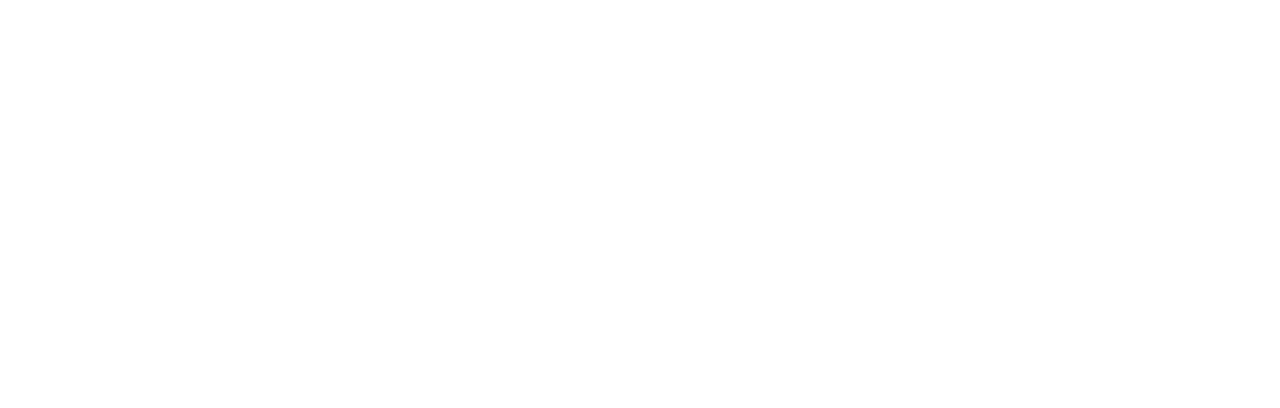
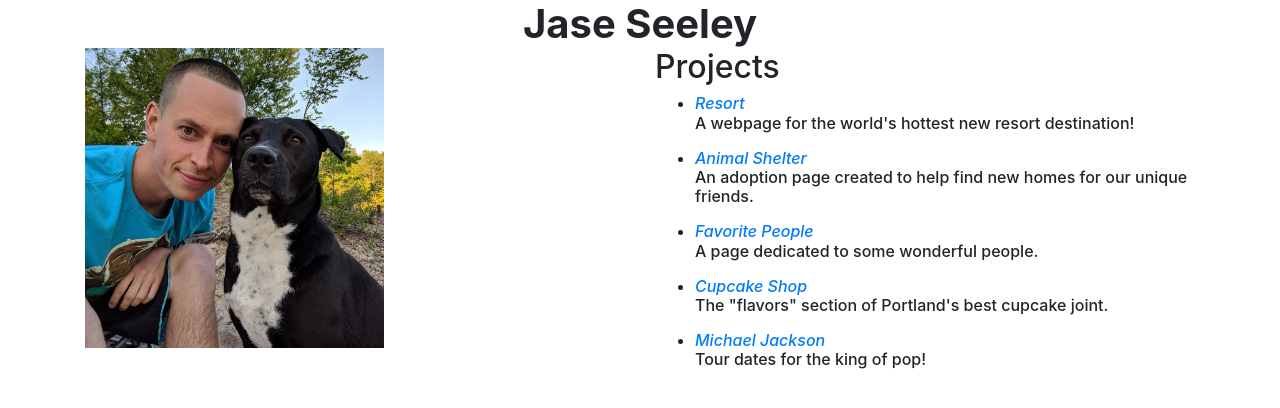
Before and after one commit to jcseeley/portfolio-landing-page, a plain HTML site: page index.html in a window 1280 px wide. Drawn offline with Linux system fonts and the light colour scheme.

Commit message:
add image of me and create 'projects' section.

```diff
--- a/CSS/styles.css
+++ b/CSS/styles.css
@@ -0,0 +1,13 @@
+h1 {
+  text-align: center;
+}
+
+#me {
+  max-width: fit-content;
+  max-height: 300px;
+}
+
+.col-6 {
+  font-size: medium;
+  text-align: left;
+}
--- a/index.html
+++ b/index.html
@@ -9,6 +9,27 @@
   <title>Jase Seeley's Portfolio</title>
 </head>
 <body>
+  <h1><strong>Jase Seeley</strong>
+  <div class="container">
+    <div class="row">
+      <div class="col-6">
+        <img id="me" src="img/me.jpg" alt="A photo of Jase and his dog, Citra.">
+      </div>
+      <div class="col-6">
+          <h2>Projects</h2>
+          <ul>
+            <li><a link href="https://github.com/jcseeley/resort-website"><em>Resort</em></a></li>
+            <p>A webpage for the world's hottest new resort destination!</p>
+            <li><a link href="https://github.com/jcseeley/animal-shelter"><em>Animal Shelter</em></a></li>
+            <p>An adoption page created to help find new homes for our unique friends.</p>
+            <li><a link href="https://github.com/jcseeley/my-first-webpage"><em>Favorite People</em></a></li>
+            <p>A page dedicated to some wonderful people.</p>
+            <li><a link href="https://github.com/jcseeley/cupcake-shop"><em>Cupcake Shop</em></a></li>
+            <p>The "flavors" section of Portland's best cupcake joint.</p>
+            <li><a link href="https://github.com/jcseeley/band-website"><em>Michael Jackson</em></a></li>
+            <p>Tour dates for the king of pop!</p>
+          </ul>
+        </div>
 
 </body>
 </html>
```
Also changed, not shown: img/me.jpg (added).
